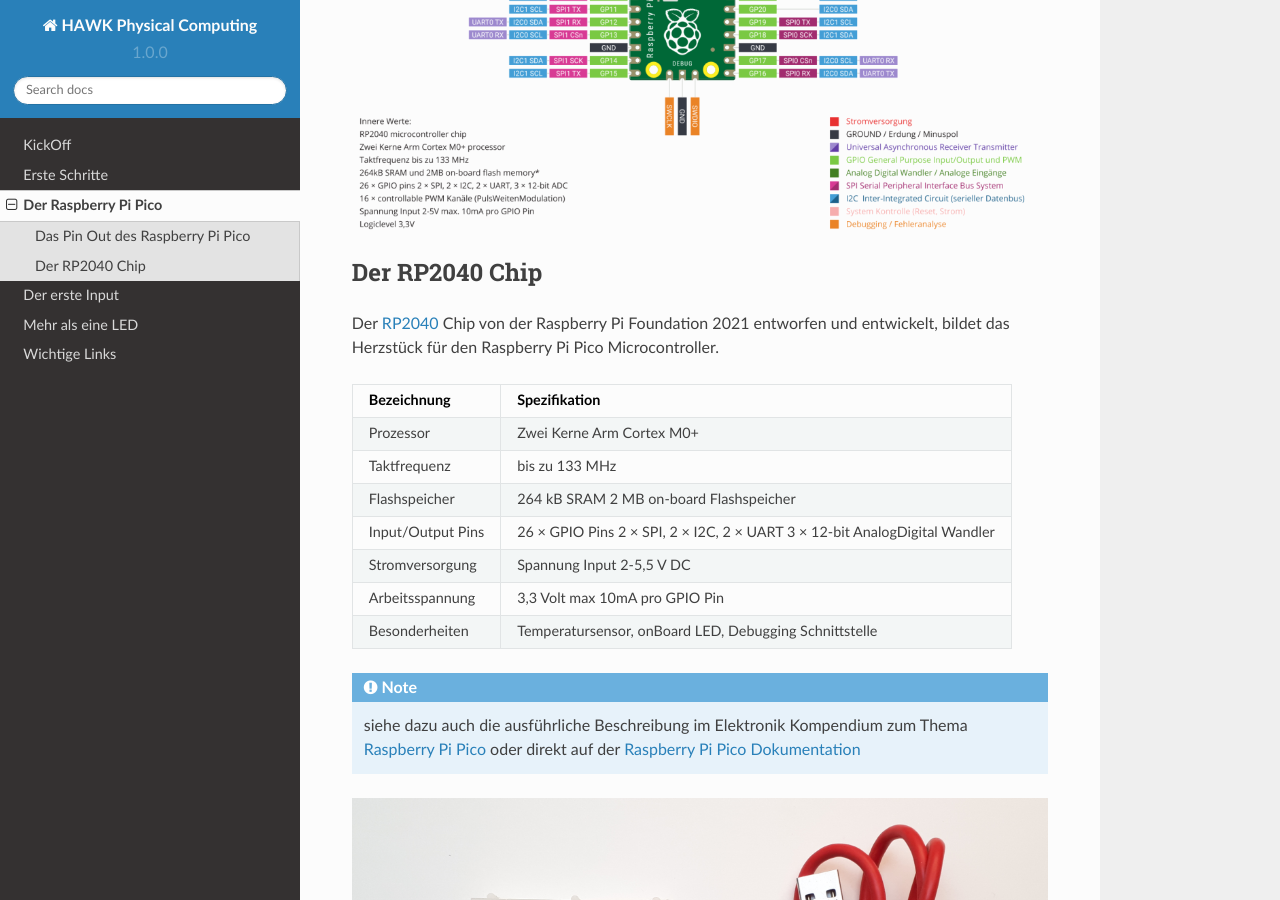
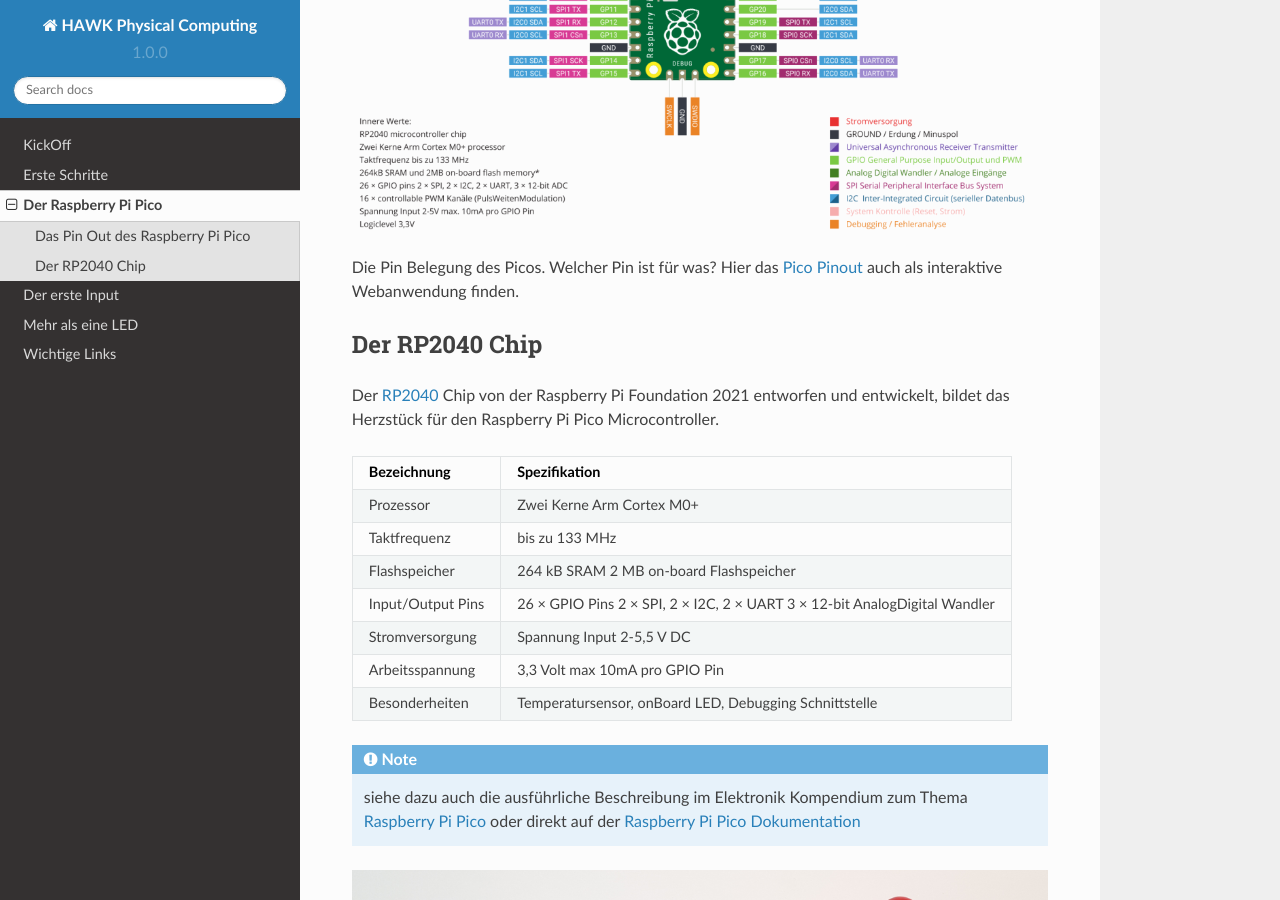
Before and after one commit to HAWK-Computing/physicalcomputing, a Sphinx documentation site: the page built from docs/RaspberryPiPico.rst, in a window 1280 px wide and 900 px high, scrolled down 455 px. Built offline with Sphinx 7.4.7 and the Read the Docs theme 2.0.0, drawn with Linux system fonts in a browser that asks for light colours; pages that are not in the unit, such as notebooks, are missing from menus.

```diff
--- a/docs/Libraries.rst
+++ b/docs/Libraries.rst
@@ -21,11 +21,13 @@ Die Library Picozero
 
 Wie einfach die Programmierung und die Eingabe von Befehlen durch Libraries werden kann, zeigt die `Picozero`_ Library.
 
-
 .. sourcecode::	led = machine.Pin(25, machine.Pin.OUT)
 	led = LED(14) # Control an LED connected to pin GP14
 
 Komplizierte Befehle wie led.value(1) werden zu led.on()
+
+Weitere Beispiele
+-----------------
 
 .. _Picozero: https://picozero.readthedocs.io/en/latest/
 
--- a/docs/RaspberryPiPico.rst
+++ b/docs/RaspberryPiPico.rst
@@ -7,6 +7,9 @@ Das Pin Out des Raspberry Pi Pico
 .. image:: bilder/PinBelegungPico.png
     :alt: Pinbelegung Raspberry Pi Pico
 
+Die Pin Belegung des Picos. Welcher Pin ist für was? Hier das `Pico Pinout`_ auch als interaktive Webanwendung finden.
+
+.. _Pico Pinout: https://pico.pinout.xyz/
 
 Der RP2040 Chip
 -----------------
--- a/docs/conf.py
+++ b/docs/conf.py
@@ -17,6 +17,7 @@ extensions = [
     'sphinx.ext.autodoc',
     'sphinx.ext.autosummary',
     'sphinx.ext.intersphinx',
+    "sphinxcontrib.jquery",
 ]
 
 intersphinx_mapping = {
```
